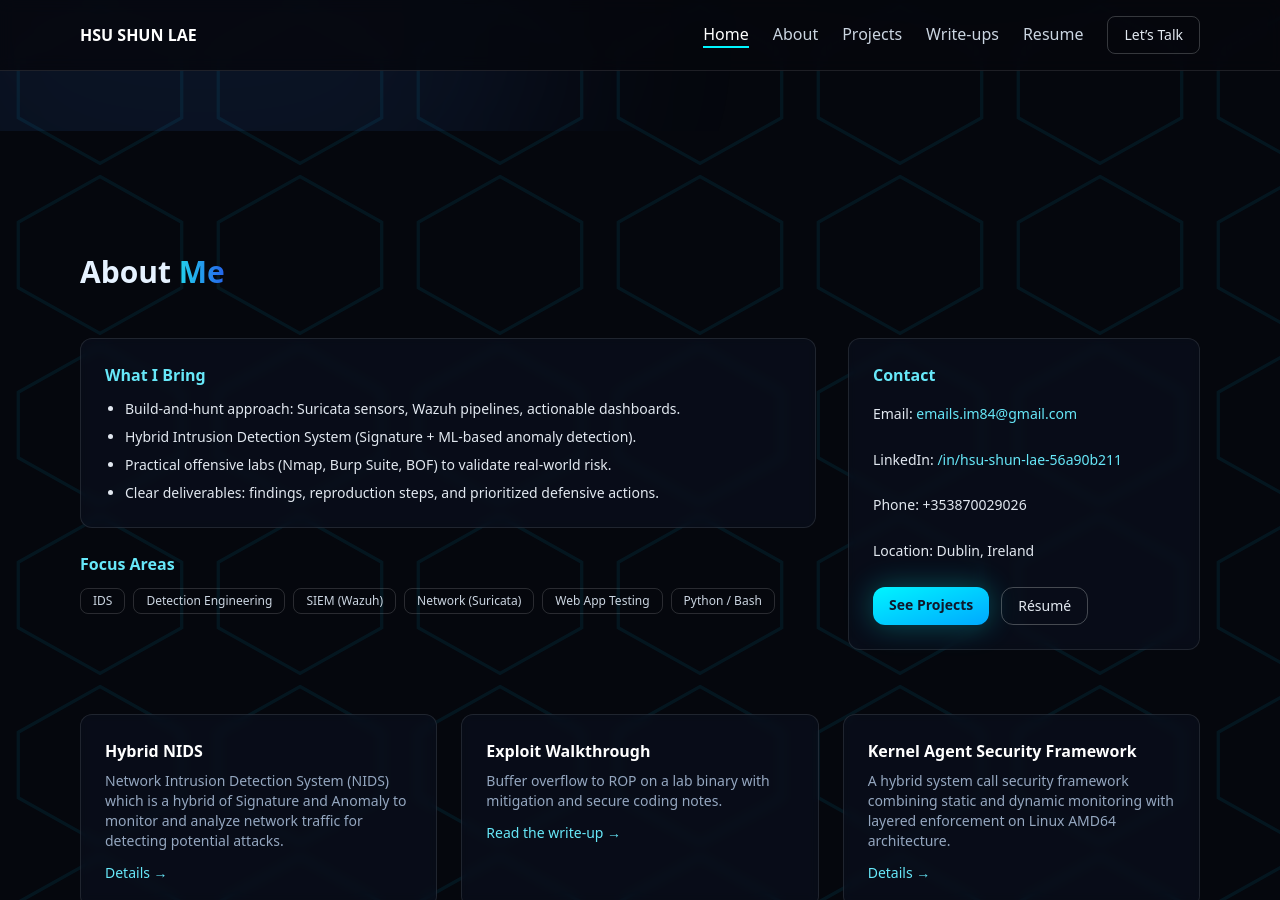
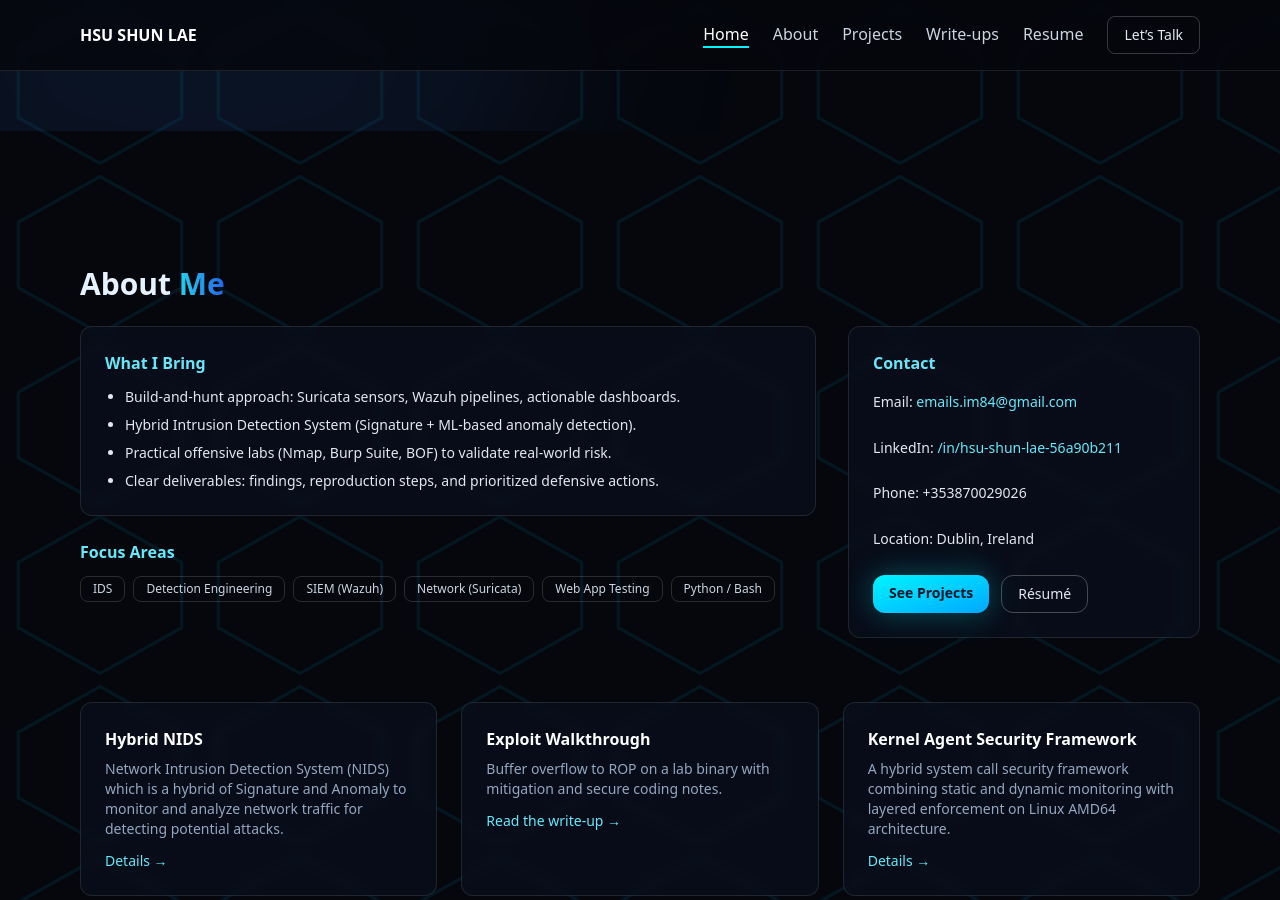
Before and after one commit to HsuShunLae/HsuShunLae.github.io, a Jekyll site: the page built from index.md, in a window 1280 px wide and 900 px high, scrolled down 889 px. Built offline with Jekyll 4.4.1, drawn with Linux system fonts in a browser that asks for light colours; nearby versions of some CDN libraries.

Commit message:
Update about-section.html

```diff
--- a/_includes/about-section.html
+++ b/_includes/about-section.html
@@ -2,7 +2,7 @@
 
   <div class="mx-auto w-[min(1120px,92%)] items-center">
 
-    <h2 class="text-3xl font-bold mb-12">
+    <h2 class="text-3xl font-bold mb-6">
       About <span class="text-transparent bg-clip-text bg-gradient-to-r from-cyan-400 to-blue-600">Me</span>
     </h2>
 
@@ -102,7 +102,7 @@
         <p class="text-mute text-sm mb-3">
            A hybrid system call security framework combining static and dynamic monitoring with layered enforcement on Linux AMD64 architecture.
         </p>
-        <a href="#projects" class="text-cyan-300 hover:underline text-sm">
+        <a href="https://github.com/HsuShunLae/x86_64-Linux-Based-Kernel-Agent-Security-Framework" class="text-cyan-300 hover:underline text-sm">
           Details →
         </a>
       </div>
```
